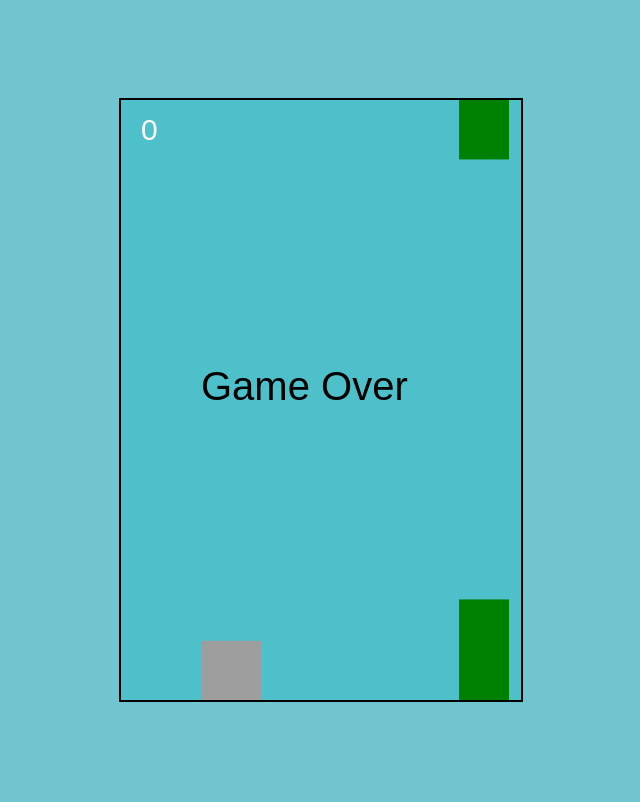
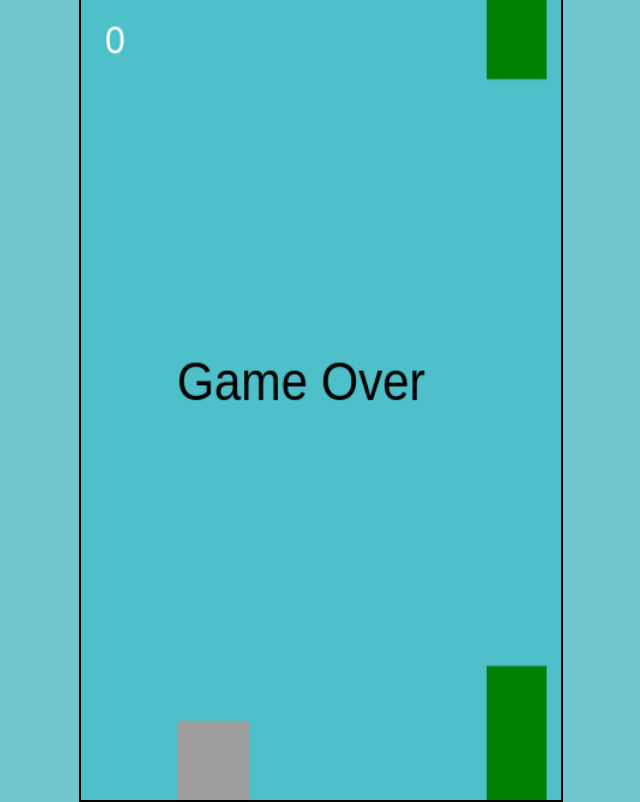
Before and after one commit to tbh-horid/game, a plain HTML site: page index.html in a window 1280 px wide. Shown: the whole page, without its empty margins (319-959 px from the left). Drawn offline with Linux system fonts and the light colour scheme.

Commit message:
Update index.html

```diff
--- a/index.html
+++ b/index.html
@@ -2,6 +2,7 @@
 <html>
 <head>
   <meta charset="UTF-8" />
+  <meta name="viewport" content="width=device-width, initial-scale=1.0" />
   <title>index</title>
   <style>
     body {
@@ -16,6 +17,10 @@
     canvas {
       background: #4ec0ca;
       border: 2px solid #000;
+      width: 100vw;
+      height: 100vh;
+      max-width: 480px;
+      max-height: 800px;
     }
   </style>
 </head>
@@ -47,13 +52,16 @@
     let score = 0;
     let soundPlayed = false; // to avoid sound on restart
 
-    document.addEventListener("keydown", () => {
+    document.addEventListener("keydown", handleInput);
+    document.addEventListener("touchstart", handleInput);
+
+    function handleInput() {
       if (!gameOver) {
         bird.velocity = bird.lift;
       } else {
         restart();
       }
-    });
+    }
 
     function restart() {
       // stop and reset sound
```
